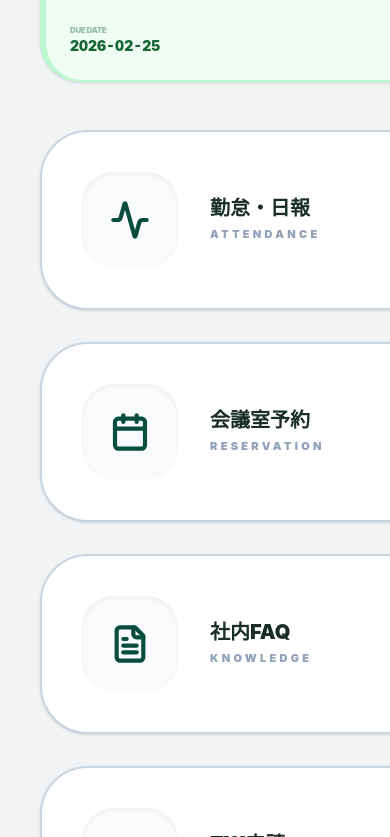
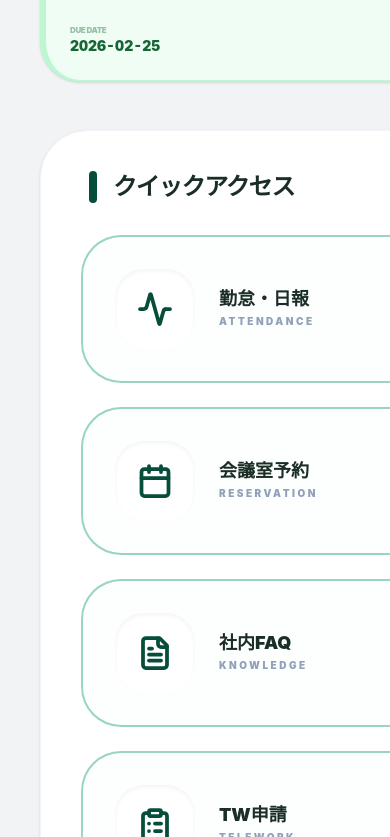
Before and after one commit to s1azt/shohen, a React (Vite) app: page / in a window 390 px wide. Shown: the part 2107-2944 px from the top of the page. Built offline with nearby package versions, Linux system fonts and the light colour scheme.

Commit message:
GSイントラリニューアルサイト2026/01/30

```diff
--- a/src/data/deadlines.ts
+++ b/src/data/deadlines.ts
@@ -35,11 +35,11 @@ export const allDeadlines = [
     date: "2026-02-04",
     dept: "小変Cチーム",
     iconName: "Activity",
-    accent: "border-l-[#059669]",
-    bg: "bg-[#f0fdf4]",
-    border: "border-[#bbf7d0]",
-    text: "text-[#166534]",
-    btn: "bg-[#059669]",
+    accent: "border-l-[#dc2626]", // 濃い赤（Red 600）
+    bg: "bg-[#fef2f2]",         // ごく薄い赤（Red 50）
+    border: "border-[#fecaca]",   // 薄い赤の境界線（Red 200）
+    text: "text-[#7f1d1d]",       // 深みのある赤文字（Red 900）
+    btn: "bg-[#dc2626]",          // ボタン用の鮮やかな赤（Red 600）
     url: "https://forms.gle/TdjoT5nTijufFfMJA" // 👈 追加
   },
   {
--- a/src/pages/Home.tsx
+++ b/src/pages/Home.tsx
@@ -121,38 +121,52 @@ export const Home: React.FC<HomeProps> = ({ setActiveTab, isMidnight }) => {
         </div>
       </section>
 
-      {/* 2. MEGA QUICK ACCESS (3列 × 2段構成に強化) */}
-      <section className="grid grid-cols-1 md:grid-cols-2 lg:grid-cols-3 gap-8">
+    {/* 2. MEGA QUICK ACCESS BLOCK (枠線をさらに太く強調) */}
+<section className={`rounded-[3rem] p-10 border shadow-sm space-y-8 transition-colors duration-[3000ms] ${
+  isMidnight ? 'bg-slate-800/40 border-slate-700' : 'bg-white border-slate-100'
+}`}>
+  {/* セクション見出し */}
+  <div className="flex items-center gap-4 px-2">
+    <div className={`w-2 h-8 rounded-full transition-colors duration-[3000ms] ${isMidnight ? 'bg-blue-500' : 'bg-[#064e3b]'}`} />
+    <h2 className={`text-2xl font-black tracking-tighter transition-colors duration-[3000ms] ${isMidnight ? 'text-slate-100' : 'text-[#1a2e25]'}`}>
+      クイックアクセス
+    </h2>
+  </div>
+
+  {/* グリッドレイアウト */}
+  <div className="grid grid-cols-1 md:grid-cols-2 lg:grid-cols-3 gap-6">
     {quickAccessLinks.map((link, i) => (
       <button
         key={i}
         onClick={() => window.open(link.url, "_blank")}
-            className={`group flex items-center p-10 rounded-[3rem] border-[2px] shadow-sm hover:shadow-2xl hover:-translate-y-3 transition-all duration-300 ${
+        // 💡 border-[1.5px] → border-[2.5px] へ強化
+        // 💡 視認性を上げるため、通常時の透明度を /20 → /40 へアップ
+        className={`group flex items-center p-8 rounded-[2.5rem] border-[2.5px] transition-all duration-300 hover:shadow-lg hover:-translate-y-1 ${
           isMidnight
-                ? 'bg-slate-800/40 border-slate-500'
-                : 'bg-white border-slate-300'
+            ? 'bg-slate-900/40 border-emerald-500/40 hover:border-emerald-500/80'
+            : 'bg-slate-50/30 border-emerald-600/40 hover:bg-white hover:border-[#064e3b]'
         }`}
       >
-            {/* アイコンボックスをさらに大きく (w-20 → w-24) */}
-            <div className={`w-24 h-24 rounded-[2rem] flex items-center justify-center transition-all shadow-inner shrink-0 ${
+        {/* アイコンボックス */}
+        <div className={`w-20 h-20 rounded-[1.8rem] flex items-center justify-center transition-all shadow-inner shrink-0 ${
           isMidnight
             ? 'bg-slate-700 text-blue-400 group-hover:bg-blue-600 group-hover:text-white'
-                : 'bg-slate-50 text-[#064e3b] group-hover:bg-[#064e3b] group-hover:text-white'
+            : 'bg-white text-[#064e3b] group-hover:bg-[#064e3b] group-hover:text-white'
         }`}>
-              {/* アイコンサイズを 32 → 40 へ拡大 */}
-              {React.cloneElement(link.icon as React.ReactElement, { size: 40, strokeWidth: 2.5 })}
+          {React.cloneElement(link.icon as React.ReactElement, { size: 36, strokeWidth: 2.5 })}
         </div>
 
-            <div className="ml-8 text-left">
-              <div className={`text-[20px] font-[1000] leading-none mb-2 transition-colors duration-[3000ms] ${isMidnight ? 'text-slate-200' : 'text-[#1a2e25]'}`}>
+        <div className="ml-6 text-left">
+          <div className={`text-[18px] font-[1000] leading-none mb-1.5 transition-colors duration-[3000ms] ${isMidnight ? 'text-slate-200' : 'text-[#1a2e25]'}`}>
             {link.label}
           </div>
-              <div className="text-[11px] font-black text-slate-400 uppercase tracking-[0.3em]">
+          <div className="text-[10px] font-black text-slate-400 uppercase tracking-[0.25em]">
             {link.sub}
           </div>
         </div>
       </button>
     ))}
+  </div>
 </section>
 
       {/* 3. LATEST NEWS (変更なし) */}
```
Lines whose indentation alone changed are shown as unchanged.
